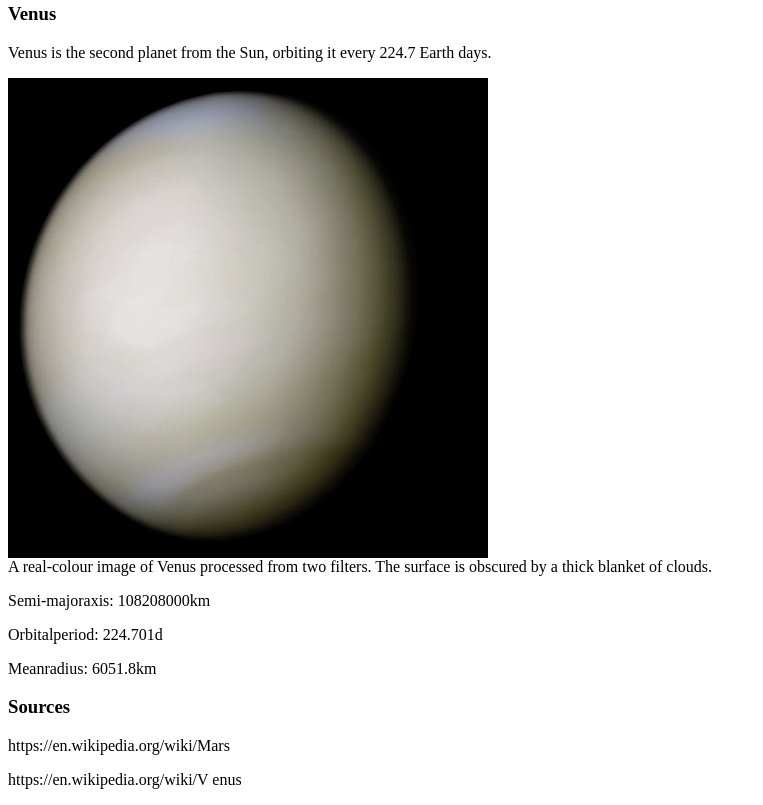
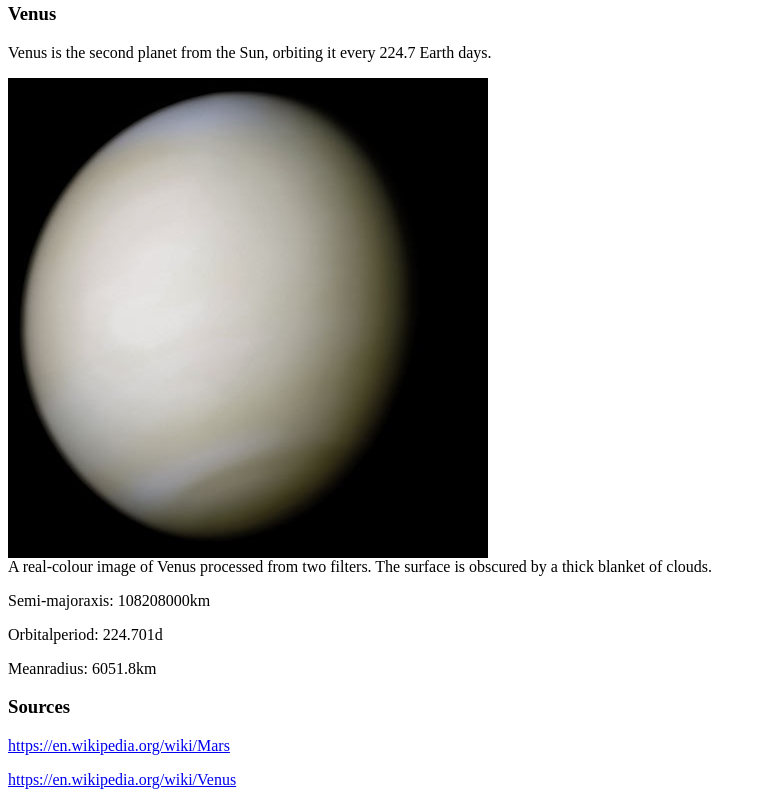
Before and after one commit to RyanNicholasPurdy/assignment-2, a plain HTML site: page index.html in a window 1280 px wide. Shown: the part 1268-2073 px from the top of the page, without its empty margins (0-763 px from the left). Drawn offline with Linux system fonts and the light colour scheme.

Commit message:
Source links
Added source links to reference websites under the ‘sources’ section.

```diff
--- a/index.html
+++ b/index.html
@@ -52,12 +52,17 @@
 <p>Orbitalperiod: 224.701d</p>
 <p>Meanradius: 6051.8km</p>
 
+</main>
+
+<aside>
+
 <h3 id="Sources">
 <h3>Sources</h3>
 
-<p>https://en.wikipedia.org/wiki/Mars</p>
-<p>https://en.wikipedia.org/wiki/V enus</p>
+<p><a href="https://en.wikipedia.org/wiki/Mars">https://en.wikipedia.org/wiki/Mars</a></p>
 
-<main>
+<p><a href="https://en.wikipedia.org/wiki/Venus">https://en.wikipedia.org/wiki/Venus</a></p>
 
   <a href="#intro"intro</a></p>
+
+</aside>
```
